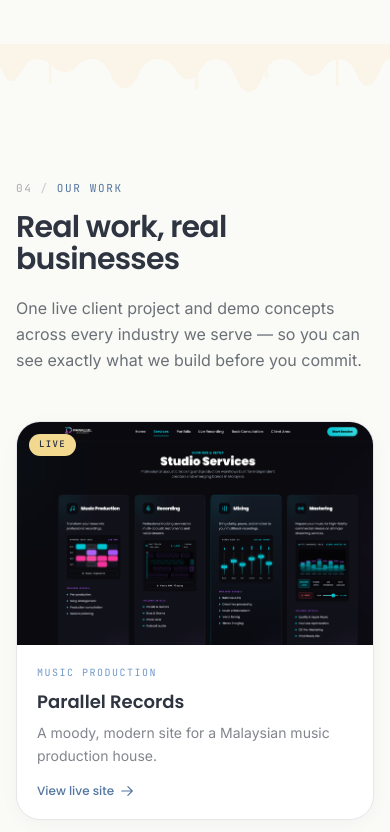
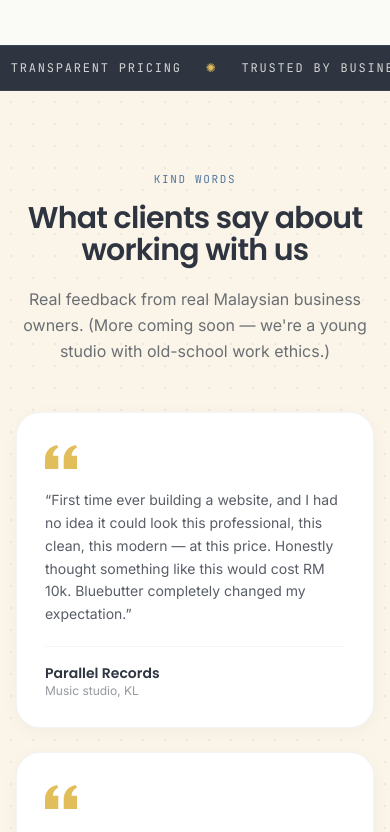
Before and after one commit to madrykzr/bluebutterdesign, a Next.js app: page / in a window 390 px wide. Shown: the part 6294-7126 px from the top of the page. Built offline with nearby package versions, Linux system fonts and the light colour scheme.

Commit message:
site update

```diff
--- a/app/page.tsx
+++ b/app/page.tsx
@@ -7,7 +7,6 @@
 import HeroHome from "@/components/HeroHome";
 import MarqueeStrip from "@/components/MarqueeStrip";
 import MeltDivider from "@/components/MeltDivider";
-import PortfolioTeaser from "@/components/PortfolioTeaser";
 import SectionHeading from "@/components/SectionHeading";
 import ServiceCard from "@/components/ServiceCard";
 import TechStackStrip from "@/components/TechStackStrip";
@@ -149,10 +148,6 @@
         </div>
       </section>
 
-      {/* ── Portfolio teaser ───────────────────────────────── */}
-      <MeltDivider from="#FAF5E8" to="#FAFAF7" />
-      <PortfolioTeaser />
-
       {/* marquee #2 — social proof, charcoal, scrolling right, slower */}
       <MarqueeStrip items={socialProof} speed={32} direction="right" variant="charcoal" />
 
--- a/app/portfolio/[slug]/page.tsx
+++ /dev/null
@@ -1,82 +0,0 @@
-import type { Metadata } from "next";
-import Link from "next/link";
-import { notFound } from "next/navigation";
-import { projects } from "@/lib/portfolio";
-import { site } from "@/lib/site";
-
-export async function generateStaticParams() {
-  return projects
-    .filter((p) => p.demo && p.demoPath)
-    .map((p) => ({ slug: p.slug }));
-}
-
-export async function generateMetadata({
-  params,
-}: {
-  params: Promise<{ slug: string }>;
-}): Promise<Metadata> {
-  const { slug } = await params;
-  const project = projects.find((p) => p.slug === slug && p.demo && p.demoPath);
-  if (!project) return {};
-  return {
-    title: `${project.title} — Demo Preview`,
-    description: project.description,
-  };
-}
-
-export default async function PortfolioPreviewPage({
-  params,
-}: {
-  params: Promise<{ slug: string }>;
-}) {
-  const { slug } = await params;
-  const project = projects.find((p) => p.slug === slug && p.demo && p.demoPath);
-
-  if (!project || !project.demoPath) notFound();
-
-  const waMessage = `Hi! I saw the ${project.title} demo and I'd love something similar for my business.`;
-  const waUrl = `${site.whatsapp}?text=${encodeURIComponent(waMessage)}`;
-
-  return (
-    <div className="flex flex-col">
-      {/* preview bar — sits below sticky navbar */}
-      <div className="sticky top-20 md:top-28 z-40 flex items-center justify-between gap-3 border-b border-charcoal/10 bg-cream/95 px-4 py-3 backdrop-blur md:px-6">
-        <Link
-          href="/portfolio"
-          className="flex shrink-0 items-center gap-1.5 font-mono text-[11px] uppercase tracking-mono text-charcoal/55 transition-colors hover:text-charcoal"
-        >
-          <svg className="h-3.5 w-3.5" fill="none" viewBox="0 0 24 24" stroke="currentColor" strokeWidth={2} aria-hidden="true">
-            <path strokeLinecap="round" strokeLinejoin="round" d="M10.5 19.5 3 12m0 0 7.5-7.5M3 12h18" />
-          </svg>
-          Back
-        </Link>
-
-        <div className="flex flex-col items-center truncate text-center">
-          <p className="font-mono text-[9px] uppercase tracking-mono text-charcoal/40">{project.category}</p>
-          <p className="font-heading text-sm font-semibold text-charcoal leading-tight">{project.title}</p>
-        </div>
-
-        <a
-          href={waUrl}
-          target="_blank"
-          rel="noopener noreferrer"
-          className="flex shrink-0 items-center gap-1.5 rounded-full bg-butter px-3.5 py-2 font-heading text-xs font-semibold text-charcoal transition-colors hover:bg-butter-dark md:px-5 md:text-sm"
-        >
-          I want this
-          <svg className="h-3.5 w-3.5" fill="none" viewBox="0 0 24 24" stroke="currentColor" strokeWidth={2} aria-hidden="true">
-            <path strokeLinecap="round" strokeLinejoin="round" d="M13.5 4.5 21 12m0 0-7.5 7.5M21 12H3" />
-          </svg>
-        </a>
-      </div>
-
-      {/* full-viewport iframe */}
-      <iframe
-        src={project.demoPath}
-        title={`${project.title} demo preview`}
-        className="w-full border-0"
-        style={{ height: "calc(100svh - 5rem - 53px)" }}
-        loading="lazy"
-      />
-    </div>
-  );
-}
--- a/components/PortfolioTeaser.tsx
+++ /dev/null
@@ -1,89 +0,0 @@
-import Link from "next/link";
-import AnimatedSection from "@/components/AnimatedSection";
-import PlaceholderImage from "@/components/PlaceholderImage";
-import SectionHeading from "@/components/SectionHeading";
-import { featuredProjects, type Project } from "@/lib/portfolio";
-
-export default function PortfolioTeaser() {
-  return (
-    <section className="bg-cream py-20 md:py-28">
-      <div className="mx-auto max-w-6xl px-4 md:px-6">
-        <SectionHeading
-          align="left"
-          index="04"
-          eyebrow="Our Work"
-          title="Real work, real businesses"
-          description="One live client project and demo concepts across every industry we serve — so you can see exactly what we build before you commit."
-        />
-
-        <div className="grid gap-6 sm:grid-cols-2 lg:grid-cols-3">
-          {featuredProjects.map((project, i) => (
-            <AnimatedSection key={project.slug} delay={i * 0.07}>
-              <PortfolioCard project={project} />
-            </AnimatedSection>
-          ))}
-        </div>
-
-        <AnimatedSection delay={0.45} className="mt-8">
-          <Link
-            href="/portfolio"
-            className="inline-flex items-center gap-2 font-heading text-sm font-medium text-bluegrey-dark transition-colors hover:text-charcoal"
-          >
-            View all projects
-            <svg className="h-4 w-4 transition-transform group-hover:translate-x-1" fill="none" viewBox="0 0 24 24" stroke="currentColor" strokeWidth={2} aria-hidden="true">
-              <path strokeLinecap="round" strokeLinejoin="round" d="M13.5 4.5 21 12m0 0-7.5 7.5M21 12H3" />
-            </svg>
-          </Link>
-        </AnimatedSection>
-      </div>
-    </section>
-  );
-}
-
-function PortfolioCard({ project }: { project: Project }) {
-  const href = project.href ?? (project.demoPath ? `/portfolio/${project.slug}` : "/portfolio");
-
-  return (
-    <Link
-      href={href}
-      {...(project.href ? { target: "_blank", rel: "noopener noreferrer" } : {})}
-      className="group flex flex-col overflow-hidden rounded-[24px] border border-charcoal/8 bg-white shadow-card transition-all duration-300 hover:-translate-y-1 hover:border-butter hover:shadow-butter-lg"
-    >
-      {/* screenshot */}
-      <div className="relative aspect-[16/10] w-full overflow-hidden bg-mist">
-        {project.demo && (
-          <span className="absolute left-3 top-3 z-10 rounded-full bg-charcoal/80 px-2.5 py-1 font-mono text-[9px] font-semibold uppercase tracking-mono text-cream">
-            Demo
-          </span>
-        )}
-        {!project.demo && (
-          <span className="absolute left-3 top-3 z-10 rounded-full bg-butter px-2.5 py-1 font-mono text-[9px] font-semibold uppercase tracking-mono text-charcoal">
-            Live
-          </span>
-        )}
-        <PlaceholderImage
-          src={project.image.src}
-          alt={project.image.alt}
-          width={project.image.width}
-          height={project.image.height}
-          className="h-full w-full object-cover transition-transform duration-500 group-hover:scale-105"
-          fallbackClassName="!rounded-none !border-0 !h-full"
-        />
-      </div>
-
-      {/* text */}
-      <div className="flex flex-1 flex-col p-5">
-        <p className="font-mono text-[10px] uppercase tracking-mono text-bluegrey">{project.category}</p>
-        <h3 className="mt-2 font-heading text-lg font-semibold text-charcoal">{project.title}</h3>
-        <p className="mt-1.5 flex-1 text-sm leading-relaxed text-charcoal/60">{project.description}</p>
-
-        <span className="mt-4 inline-flex items-center gap-1.5 font-heading text-xs font-medium text-bluegrey-dark transition-colors group-hover:text-charcoal">
-          {project.demo ? "Preview demo" : "View live site"}
-          <svg className="h-3.5 w-3.5 transition-transform group-hover:translate-x-0.5" fill="none" viewBox="0 0 24 24" stroke="currentColor" strokeWidth={2} aria-hidden="true">
-            <path strokeLinecap="round" strokeLinejoin="round" d="M13.5 4.5 21 12m0 0-7.5 7.5M21 12H3" />
-          </svg>
-        </span>
-      </div>
-    </Link>
-  );
-}
--- a/components/portfolio/ProjectCarousel.tsx
+++ b/components/portfolio/ProjectCarousel.tsx
@@ -248,8 +248,8 @@
 }) {
   const t = tintStyles[project.tint];
   const isExternal = Boolean(project.href);
-  const linkHref = project.href ?? (project.demoPath ? `/portfolio/${project.slug}` : "/contact");
-  const linkLabel = project.href ? "View Project" : (project.demoPath ? "Preview demo" : "Discuss your project");
+  const linkHref = project.href ?? "/contact";
+  const linkLabel = isExternal ? "View Project" : "View concept";
 
   const ArrowLink = (
     <Link
--- a/lib/portfolio.ts
+++ b/lib/portfolio.ts
@@ -10,8 +10,6 @@
   description: string;
   image: SiteImage;
   href?: string;
-  /** path to the pre-built demo index.html inside /public */
-  demoPath?: string;
   demo: boolean;
   tint: ProjectTint;
   /** show on the homepage "Selected Work" teaser */
@@ -36,7 +34,7 @@
     category: "Cafe — Demo",
     description: "A warm kedai kopi concept with menu and one-tap table bookings.",
     image: images.portfolioDemoCafe,
-    demoPath: "/demos/kopi-co/kopi-&-co-demo/index.html",
+    href: "https://demokopico.vercel.app/",
     demo: true,
     tint: "bluegrey",
     featured: true,
@@ -47,7 +45,7 @@
     category: "Boutique — Demo",
     description: "An elegant boutique concept with a lookbook and WhatsApp enquiries.",
     image: images.portfolioDemoBoutique,
-    demoPath: "/demos/atelier-mawar/atelier-mawar-demo/index.html",
+    href: "https://demoatelier-mawar.vercel.app/",
     demo: true,
     tint: "cream",
     featured: true,
@@ -58,7 +56,7 @@
     category: "Barber — Demo",
     description: "A bold barbershop concept with price list and slot booking.",
     image: images.portfolioDemoBarber,
-    demoPath: "/demos/sharp-co/sharp-&-co.-barbers/index.html",
+    href: "https://sharp-co-barbers-bluebutterdesign.vercel.app/",
     demo: true,
     tint: "charcoal",
     featured: true,
@@ -69,7 +67,7 @@
     category: "Pet Shop — Demo",
     description: "A friendly pet shop concept with grooming bookings and a catalog.",
     image: images.portfolioDemoPetshop,
-    demoPath: "/demos/whiskerville/whiskerville-pet-shop-demo/index.html",
+    href: "https://demo-whiskerville-bluebutterdesign.vercel.app/",
     demo: true,
     tint: "bluegrey",
     featured: false,
@@ -80,7 +78,7 @@
     category: "Photographer — Demo",
     description: "Minimal photography portfolio with gallery.",
     image: images.portfolioDemoPhotographer,
-    demoPath: "/demos/lumen-loom/lumen-&-loom/index.html",
+    href: "https://lumen-loom-bluebutterdesign.vercel.app/",
     demo: true,
     tint: "cream",
     featured: true,
```
